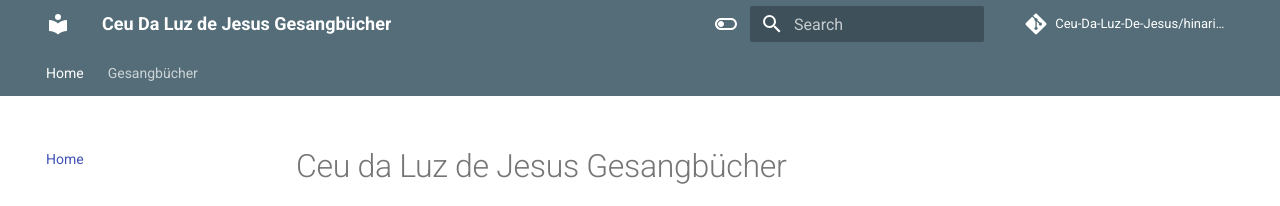
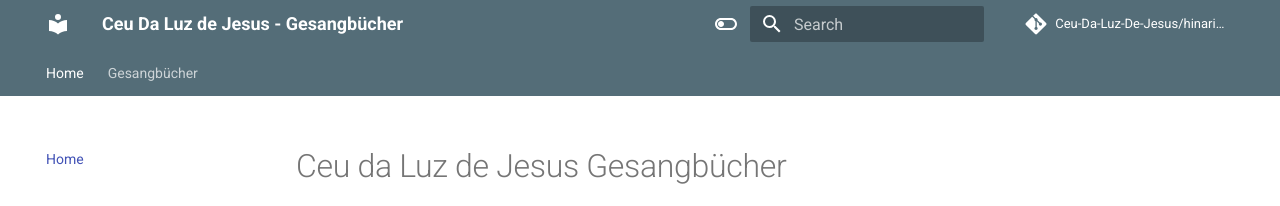
Before and after one commit to Ceu-Da-Luz-De-Jesus/hinarien, an MkDocs documentation site: the page built from docs/index.md, in a window 1280 px wide. Shown: the top 206 px of the page. Built offline with MkDocs 1.6.1 and Material for MkDocs 9.7.7, drawn with Linux system fonts in a browser that asks for light colours; comment, search, counter and statistics services are not loaded.

Commit message:
Update hinos

```diff
--- a/mkdocs.yaml
+++ b/mkdocs.yaml
@@ -1,5 +1,5 @@
 ---
-site_name: Ceu Da Luz de Jesus Gesangbücher
+site_name: Ceu Da Luz de Jesus -  Gesangbücher
 site_description: These document is teil unsere seite für Gesangbücher
 site_author: Rolf Guescini
 docs_dir: docs/
```
Also changed, not shown: 2 other files.
